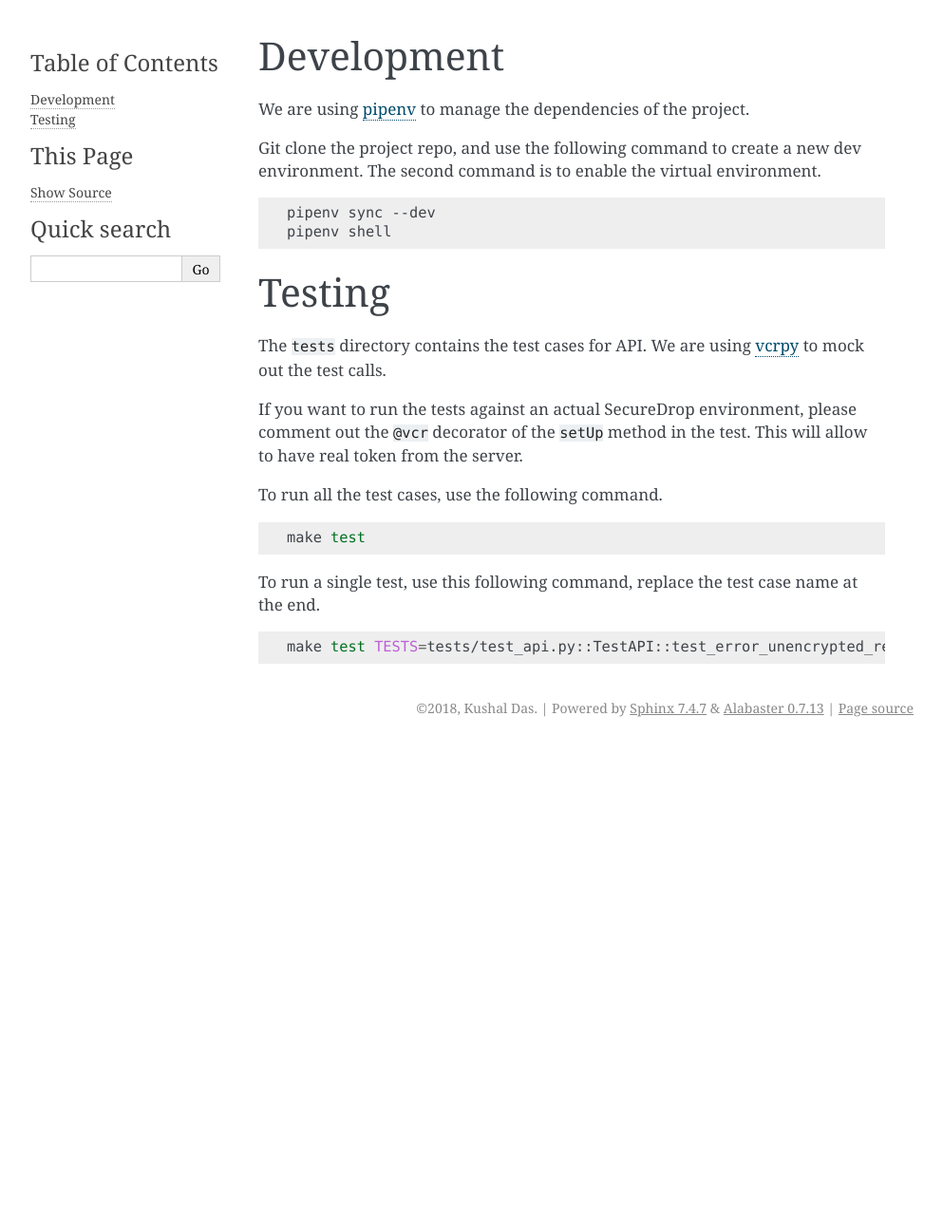
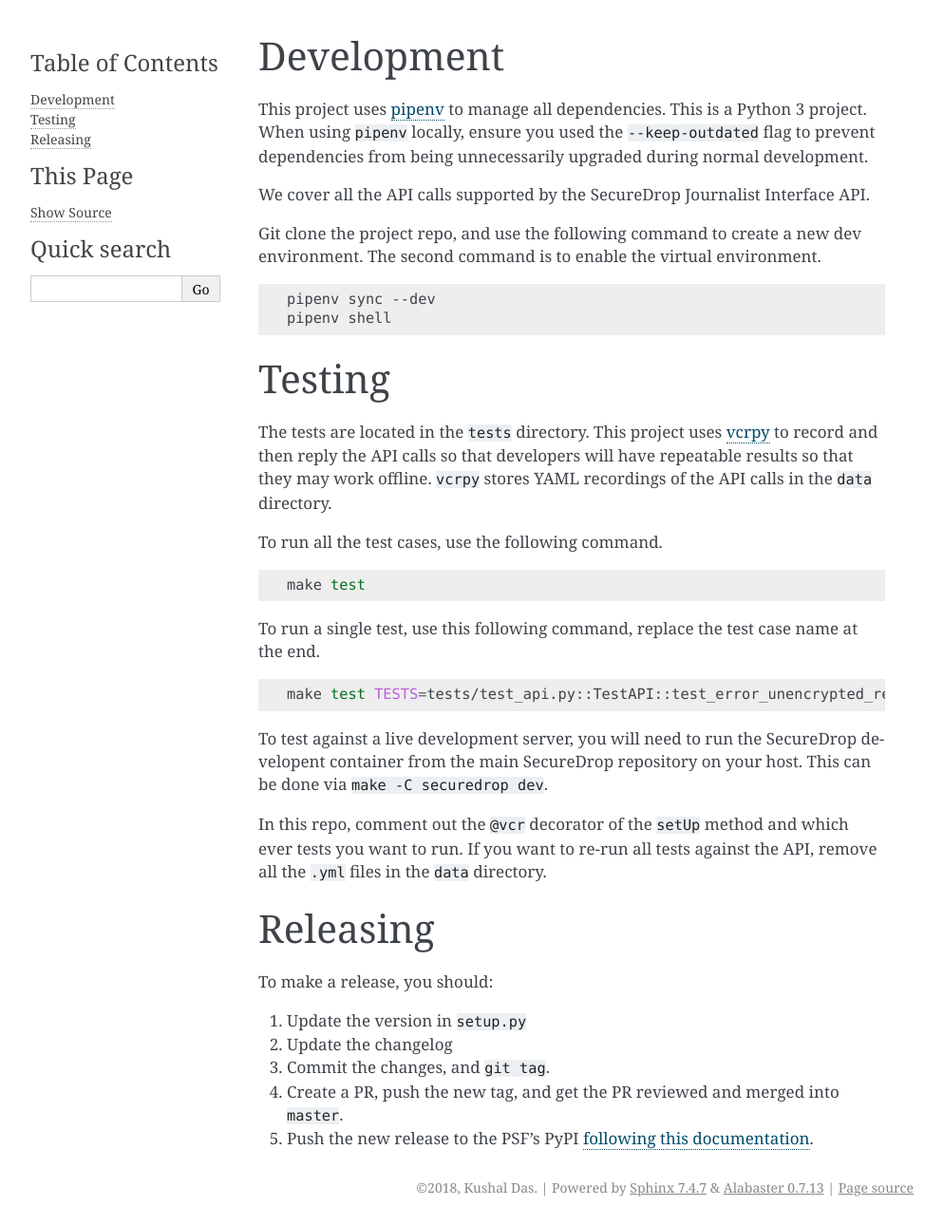
Before and after one commit to freedomofpress/securedrop-client, a Sphinx documentation site: the page built from docs/development.rst, in a window 1280 px wide. Shown: the whole page at 95% size, without its empty margins (148-1141 px from the left). Built offline with Sphinx 7.4.7, drawn with Linux system fonts in a browser that asks for light colours; before the commit the page ends 900 px from its top, so only the background shows below that.

Commit message:
updated dev docs

```diff
--- a/docs/development.rst
+++ b/docs/development.rst
@@ -1,8 +1,11 @@
 Development
 ============
 
-We are using `pipenv <https://docs.pipenv.org>`_ to manage the dependencies of
-the project.
+This project uses `pipenv <https://docs.pipenv.org>`_ to manage all dependencies.
+This is a Python 3 project. When using ``pipenv`` locally, ensure you used the ``--keep-outdated``
+flag to prevent dependencies from being unnecessarily upgraded during normal development.
+
+We cover all the API calls supported by the SecureDrop Journalist Interface API.
 
 Git clone the project repo, and use the following command to create a new dev
 environment. The second command is to enable the virtual environment.
@@ -13,16 +16,13 @@ environment. The second command is to enable the virtual environment.
     pipenv shell
 
 
-
 Testing
 ========
 
-The ``tests`` directory contains the test cases for API. We are using `vcrpy
-<http://vcrpy.readthedocs.io/en/latest/>`_ to mock out the test calls.
-
-If you want to run the tests against an actual SecureDrop environment, please
-comment out the ``@vcr`` decorator of the ``setUp`` method in the test. This will
-allow to have real token from the server.
+The tests are located in the ``tests`` directory. This project uses `vcrpy
+<http://vcrpy.readthedocs.io/en/latest/>`_ to record and then reply the API calls so that
+developers will have repeatable results so that they may work offline. ``vcrpy`` stores YAML
+recordings of the API calls in the ``data`` directory.
 
 To run all the test cases, use the following command.
 
@@ -30,9 +30,27 @@ To run all the test cases, use the following command.
 
     make test
 
-To run a single test, use this following command, replace the test case name
-at the end.
+To run a single test, use this following command, replace the test case name at the end.
 
 .. code:: sh
 
     make test TESTS=tests/test_api.py::TestAPI::test_error_unencrypted_reply
+
+
+To test against a live development server, you will need to run the SecureDrop developent
+container from the main SecureDrop repository on your host. This can be done via ``make -C securedrop dev``.
+
+In this repo, comment out the ``@vcr`` decorator of the ``setUp`` method and which ever tests
+you want to run. If you want to re-run all tests against the API, remove all the ``.yml`` files
+in the ``data`` directory.
+
+Releasing
+=========
+
+To make a release, you should:
+
+1. Update the version in ``setup.py``
+2. Update the changelog
+3. Commit the changes, and ``git tag``.
+4. Create a PR, push the new tag, and get the PR reviewed and merged into ``master``.
+5. Push the new release to the PSF's PyPI `following this documentation <https://packaging.python.org/tutorials/packaging-projects/#uploading-the-distribution-archives>`_.
```
Also changed, not shown: README.md (+11 -23 lines), docs/index.rst (+15 -2 lines).
